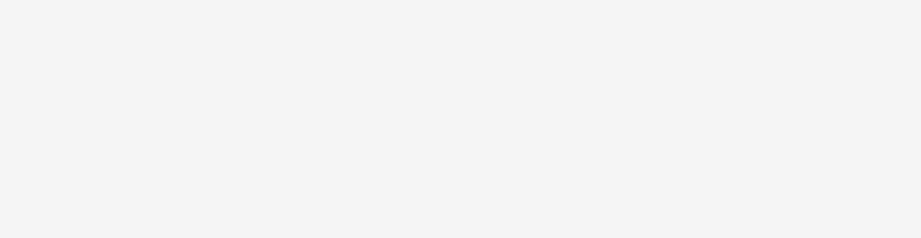
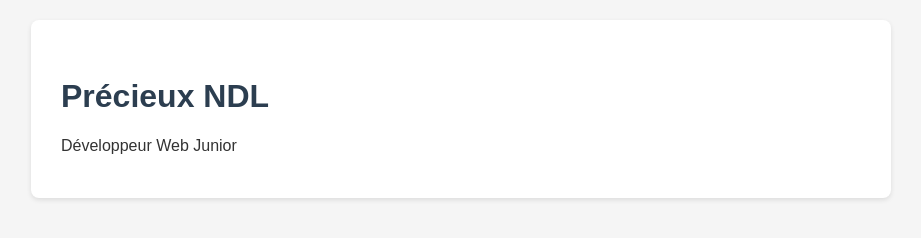
Before and after one commit to ndlprecieux-bit/mon-cv, a plain HTML site: page index.html in a window 1280 px wide. Shown: the whole page, without its empty margins (179-1100 px from the left). Drawn offline with Linux system fonts and the light colour scheme.

Commit message:
mise en place de la section titre

```diff
--- a/index.html
+++ b/index.html
@@ -7,6 +7,11 @@
     <link rel="stylesheet" href="style.css">
 </head>
 <body>
-
+    <div class="container">
+        <header>
+            <h1>Précieux NDL</h1>
+            <p>Développeur Web Junior</p>
+        </header>
+    </div>
 </body>
 </html>
```
